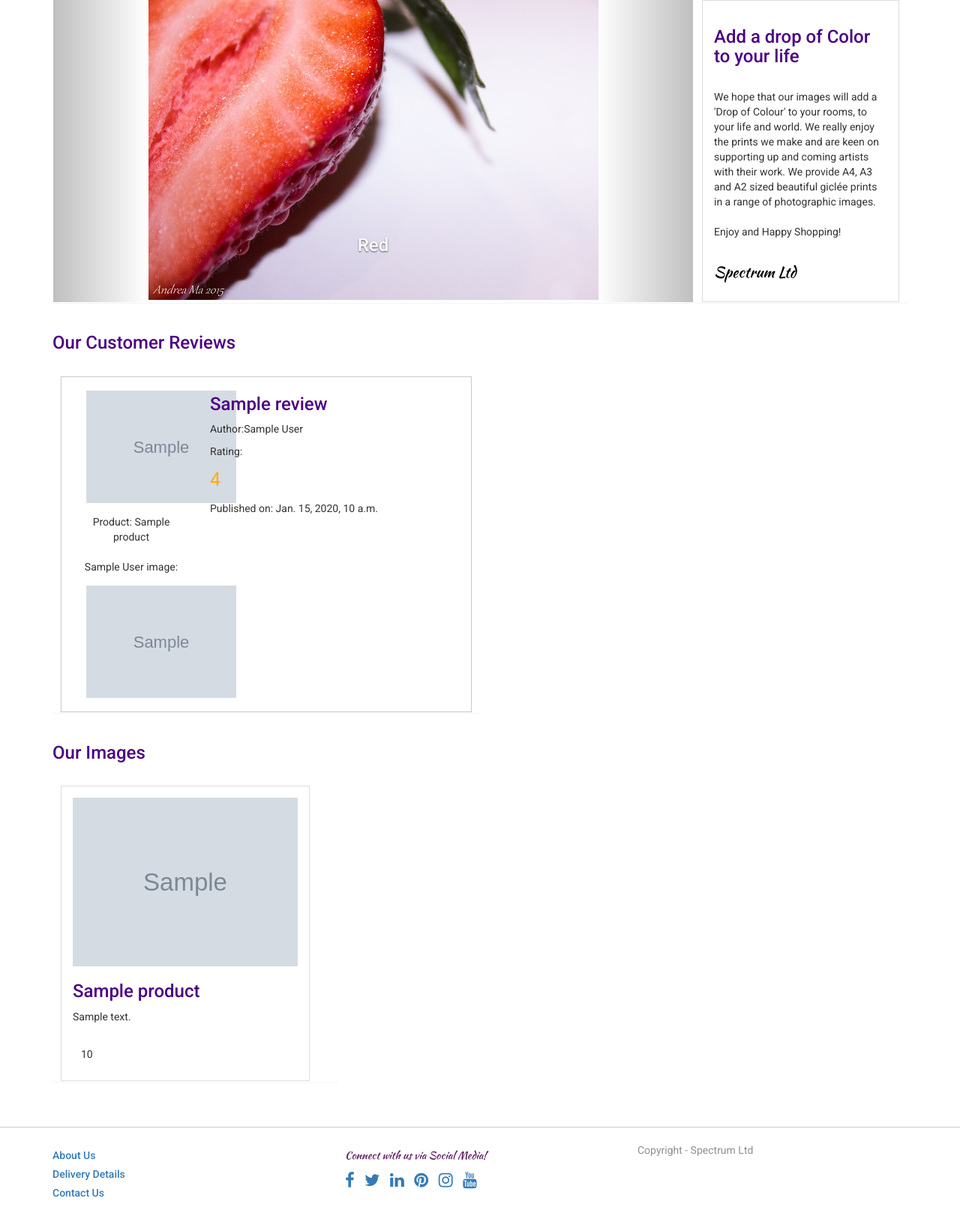
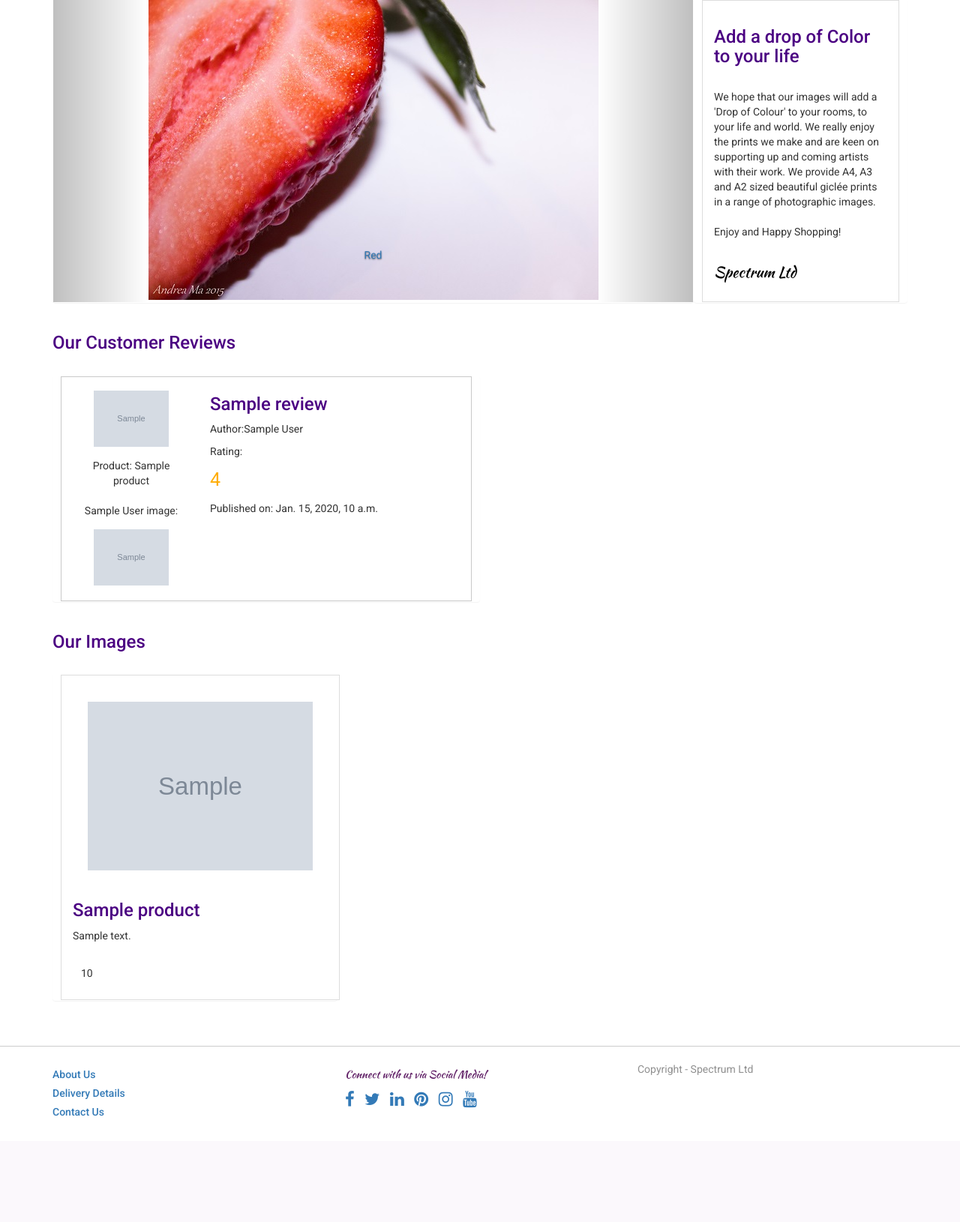
Before and after one commit to Andreaytm/spectrum, a Django app: template home/templates/index.html in a window 1280 px wide. Shown: the part 91-1721 px from the top of the page at 75% size. After the commit the page ends 1580 px from the top, so only its background shows below. Run offline with Django 3.2, Linux system fonts and the light colour scheme; the template is opened without the code that fills it: most values are stand-ins (such as "Sample title", 1, 10 or a date in 2020); grey boxes marked "Sample" are stand-in pictures; some libraries are stand-ins or nearby versions; some web fonts are replaced.

Commit message:
Update image file in profile and search function in products and index additional links

```diff
--- a/home/templates/index.html
+++ b/home/templates/index.html
@@ -9,37 +9,37 @@
                 <figure class="carousel-image item active">
                     <img class="carousel-img"  src="{% static 'images/strawberry.jpg' %}" alt="strawberry">
                     <div class="carousel-caption">
-                        <h3>Red</h3>
+                        <a href="{% url 'filter_product_by_red' %}" class="filter-caption">Red</a>
                     </div>
                 </figure>
                 <figure class="carousel-image item">
                     <img class="carousel-img" src="{% static 'images/birdofparadise.jpg' %}" alt="birdofparadise">
                     <div class="carousel-caption">
-                        <h3>Orange</h3>
+                        <a href="{% url 'filter_product_by_orange' %}" class="filter-caption">Orange</a>
                     </div>
                 </figure>
                 <figure class="carousel-image item">
                     <img class="carousel-img" src="{% static 'images/sunflower.jpg' %}" alt="sunflower">
                     <div class="carousel-caption">
-                        <h3>Yellow</h3>
+                        <a href="{% url 'filter_product_by_yellow' %}" class="filter-caption">Yellow</a>
                     </div>
                 </figure>
                 <figure class="carousel-image item">
                     <img class="carousel-img" src="{% static 'images/cacti.jpg' %}" alt="cacti">
                     <div class="carousel-caption">
-                        <h3>Green</h3>
+                        <a href="{% url 'filter_product_by_green' %}" class="filter-caption">Green</a>
                     </div>
                 </figure>
                 <figure class="carousel-image item">
                     <img class="carousel-img" src="{% static 'images/palmtree.jpg' %}" alt="palm tree">
                     <div class="carousel-caption">
-                        <h3>Blue</h3>
+                        <a href="{% url 'filter_product_by_blue' %}" class="filter-caption">Blue</a>
                     </div>
                 </figure>
                 <figure class="carousel-image item">
                     <img class="carousel-img" src="{% static 'images/bauhinia.jpg' %}" alt="bauhinia">
                     <div class="carousel-caption">
-                        <h3>Purple</h3>
+                        <a href="{% url 'filter_product_by_purple' %}" class="filter-caption">Purple</a>
                     </div>
                 </figure>
             </div>
@@ -74,7 +74,7 @@
 <div class= "container-fluid row row-flex">
     {% for review in review %}
     <div class="col-xs-12 col-sm-12 col-md-6 col-lg-6 display panel panel-default">
-        <div class="review-panel">
+        <div class="review-panel-index">
             <div class="col-xs-8 col-sm-6 col-md-5 col-lg-4 text-center">
                 <img class="review-product-index" src="{{ MEDIA_URL }}{{ review.product.image }}" alt="review product image">
                 <div class="boldtext">Product: {{ review.product }}</div>
--- a/search/views.py
+++ b/search/views.py
@@ -5,6 +5,8 @@
 
 def do_search(request):
     products = Product.objects.filter(description__icontains=request.GET['q'])
+    products = Product.objects.filter(name__icontains=request.GET['q'])
+    products = Product.objects.filter(tags__icontains=request.GET['q'])
     return render(request, "products.html", {"products": products})
 
 
--- a/static/css/custom.css
+++ b/static/css/custom.css
@@ -1,10 +1,8 @@
 @import url('https://fonts.googleapis.com/css?family=Kaushan+Script');
-@import url('https://fonts.googleapis.com/css?family=Exo:100,200,300,400,500,600,700|Roboto:100,200,300,400,500,600,700');
+@import url('https://fonts.googleapis.com/css?family=Roboto:100,200,300,400,500,600,700');
 
 /* ----------------------------------Headings & Nav*/
-
 /* navbar */
-
 .navbar {
     background-image:linear-gradient(to right, #000 20%, #ff0000, #ffad00, #ffff00, #14ff00, #0033ff, #1d9ce5, #8d0999, #ffffff);
     background-image:-webkit-linear-gradient(to right, #000 20%, #ff0000, #ffad00, #ffff00, #14ff00, #0033ff, #1d9ce5, #8d0999, #ffffff);
@@ -16,29 +14,23 @@
 }
 
 /* dropdown nav menu */
-
 .dropdown-menu {
     background-color: #000;
 }
-
 .dropdown-menu li a {
     color: #c9c9c9;
 }
-
 .navbar-default .navbar-brand {
-    font-family: 'Kaushan Script', cursive;
+    font-family: 'Kaushan Script', cursive, sans-serif;
     font-size: 30px;
 }
-
 nav {
-    font-family: 'Kaushan Script', cursive;
+    font-family: 'Kaushan Script', cursive, sans-serif;
 }
-
 h1, h2 {
     color: black;
-    font-family: 'Kaushan Script', cursive;
+    font-family: 'Kaushan Script', cursive, sans-serif;
 }
-
 .bold-text{
     font-weight: bold;
 }
@@ -52,7 +44,6 @@
     background-image: none;
     border: none;
 }
-
 .search-input {
     margin: 0 10px;
     height: 30px;
@@ -61,28 +52,23 @@
 }
 
 /* ----------------------------------Special Paddings/Margins/Text*/
-
 .signature {
     font-family: 'Kaushan Script', cursive;
     color: black;
     font-size: 20px;
 
 }
-
 h3 {
     color: indigo;
 }
-
 body {
-    font-family: Roboto;
+    font-family: 'Roboto', sans-serif;
     padding-top: 60px;
     font-size: 14px;
 }
-
 .accountform {
     padding-top: 20px;
 }
-
 .badge {
     padding-left: 9px;
     padding-right: 9px;
@@ -100,26 +86,21 @@
     border-top: 1px solid #ccc;
     color: #909090;
 }
-
 .uppercase general-sub:hover {
      text-decoration: none;
 }
-
 .soc-link {
    font-size: 25px;
 }
-
 .soc-links-title {
     color: #622268;
-    font-family: 'Kaushan Script', cursive;
+    font-family: 'Kaushan Script', cursive, sans-serif;
 }
-
 .footer-details{
     text-decoration: none;
 }
 
 /* ----------------------------------toTopBtn*/
-
 #toTopBtn {
     float: right;
     font-size: 35px;
@@ -133,15 +114,12 @@
 	border-radius: 20px;
 	z-index: 50;
 }
-
 #toTopBtn:hover {
 	color: indigo;
 }
 
 /* ----------------------------------Hover.css*/
-
 /* navbar */
-
 .navbar-default .navbar-toggle:hover,
 .navbar-default .navbar-toggle:focus,
 .navbar-default .navbar-nav .open a,
@@ -152,53 +130,50 @@
     background-color: rgba(0, 0, 0, 0.1);
     font-weight: bold;
 }
-
 .hvr-soc-link-red:hover {
    color:#ff0000;
 }
-
 .hvr-soc-link-orange:hover {
     color:#ffad00;
 }
-
 .hvr-soc-link-yellow:hover {
     color:#ffff00;
 }
-
 .hvr-soc-link-green:hover {
     color:#14ff00;
 }
-
 .hvr-soc-link-indigo:hover {
     color:#622268;
 }
-
 .hvr-soc-link-violet:hover {
     color:#ee9ef5;
 }
 
 /* ----------------------------------Carousel*/
-
 img {
     margin: 0 auto;
     padding: 0;
 }
-
-.carousel-caption h3 {
+a .filter-caption {
     color: white;
+    font-family: 'Roboto', sans-serif;
+    font-size: 40px ;
+    text-decoration: none;
 }
-
 #carousel-index {
 	width: 100%;
 	max-height: 400px;
+	overflow: hidden;
+}
+.carousel-img{
+    height: auto;
+    width: auto;
 }
 
 /* ----------------------------------Profile*/
-
 .order-profile-info{
     margin: 20px;
 }
-
 .panel-body-profile {
     height: 100%;
     border: 1px solid #ddd;
@@ -206,50 +181,33 @@
 }
 
 /* ----------------------------------Products*/
-.review-product-index,
-.review-product-detail,
-.review-product,
-.product-profile,
-.product {
-    background-size: contain;
-    background-position: center center;
-    background-repeat: no-repeat;
-    margin: 0 auto;
-}
-
 .product-profile,
 .product {
     width: 200px;
     height: auto;
 }
-
 .product-description {
     min-height: 40px;
 }
-
 .row-flex {
     display: flex;
     flex-wrap: wrap;
     margin-top: 30px;
 }
-
 .panel-default {
     border-color: transparent;
     padding: 0 10px;
 }
-
 .panel-body {
     height: 100%;
     border: 1px solid #ddd;
     display: inline-grid;
 }
 
-/* sort products menu */
-
+/* sort & filter products menu */
 .dropdown {
     list-style-type: none;
 }
-
 .filter-color {
     float: right;
     display: inline-flex;
@@ -259,51 +217,41 @@
     margin: auto 1px;
     text-align: center;
 }
-
 .filter-color:hover {
     color: white;
     font-weight: bold;
 }
-
 .red.filter-color {
     background: red;
 }
-
 .orange.filter-color {
     background: orange;
 }
-
 .yellow.filter-color {
     background: yellow;
 }
-
 .green.filter-color {
     background: green;
 }
-
 .blue.filter-color {
     background: blue;
 }
-
 .pink.filter-color {
     background: pink;
 }
-
 .purple.filter-color {
     background: purple;
 }
-
 .white.filter-color {
     background: white;
     color: black;
 }
-
 .black.filter-color {
     background: black;
 }
 
 /* ----------------------------------Review*/
-
+.review-panel-index,
 .review-panel {
     border: 1px solid #c9c9c9;
     display: flex;
@@ -312,29 +260,23 @@
     word-wrap: break-word;
     flex-wrap: wrap;
 }
-
 .review-product-index,
 .review-product {
-    height: 150px;
-    width: auto;
+    width: 150px;
+    height: auto;
     margin: 15px;
 }
-
 .review-product-detail {
-    height: 180px;
-    width: auto;
-    margin: 15px;
+    width: 180px;
+    height: auto;
 }
-
 .rating {
     font-size: 25px;
     color: #ffad00;
 }
-
 .review-text {
     word-wrap: break-word;
 }
-
 /*search reviews*/
 .filter-btn {
     height: 30px;
@@ -346,7 +288,6 @@
     background-color: black;
     border-radius: 0px;
 }
-
 select {
     height: 30px;
     float: left;
@@ -354,141 +295,108 @@
     color: white;
     border: none;
 }
-
 input[type="file"] {
     height: auto;
 }
-
 .form-control {
     margin-bottom: 20px;
 }
 
 /* ----------------------------------Checkout*/
-
 #stripe-error-message {
     color: red;
     font-weight: bold;
 }
 
 /*mobile------------------*/
-
 .navbar-default .navbar-collapse,
 .navbar-default .navbar-form {
     border: none;
 }
-
 .navbar-default .navbar-toggle {
     border-color: white;
 }
 
 /* ---------------------------------------------Media Queries*/
-
-
 /*------------------------ lg= large desktop/laptop */
 @media(min-width:1200px) {
-
     /* products */
     .product-profile,
     .product,
     .product {
         width: 300px;
+        margin: 20px;
     }
-
+    /*Reviews*/
+    .review-product-index,
+    .review-product {
+        width: 100px;
+    }
     .review-product-detail {
         width: 250px;
+        margin: 15px;
     }
-
-    .product-description {
-        min-height: 40px;
+    .review-panel-index {
+        min-height: 300px
     }
-
-    .row-flex {
-        display: flex;
-        flex-wrap: wrap;
-        margin-top: 30px;
-    }
-
-    .panel-default {
-        border-color: transparent;
-        padding: 0 10px;
-    }
-
-    .panel-body {
-        height: 100%;
-        border: 1px solid #ddd;
-        display: inline-grid;
-    }
-
-    /* sort products menu */
-    .dropdown {
-        list-style-type: none;
-    }
-
-    /*Carousel*/
-
-    img {
-        margin: 0 auto;
-        padding: 0;
-    }
-
-    .carousel-caption h3 {
-        color: white;
-    }
-
-    #carousel-index {
-    	margin: 0 auto;
-    	width: 100%;
-    	max-height: 400px;
-    	overflow: hidden;
+    .review-panel {
+        min-height: 500px
     }
     /*Footer*/
-
     .soc-link {
        font-size: 22px;
     }
-
     /*toTopBtn*/
-
     #toTopBtn {
         font-size: 40px;
     	right: 50px;
     }
+
 }
+
 /*------------------------ md =landscape tablets med desktop & iPad landscape*/
-
 @media(min-width:992px) and (max-width:1199px) {
-
     #toTopBtn {
     	right: 100px;
     }
-
     /*Footer*/
     .soc-link {
        font-size: 25px;
     }
-
+    /*Reviews*/
+    .review-product-index,
+    .review-product {
+        width: 100px;
+        margin: 15px;
+    }
     .review-product-detail {
-        height: 130px;
+        width: 180px;
+        margin: 15px;
     }
-
+    .review-panel-index{
+        min-height: 300px
+    }
+    .review-panel {
+        min-height: 500px
+    }
 }
 
 /*------------------------ sm =tablet & small desktop & iPad portrait*/
-
-@media(min-width:769px) and (max-width:991px) and (max-width:767px) {
-
+@media(min-width:768px) and (max-width:991px) and (max-width:767px) {
     #toTopBtn {
     	right: 100px;
     }
-
     /*Footer*/
-
     .soc-link {
        font-size: 25px;
     }
-
+    /*Reviews*/
     .review-product-detail {
-        height: 180px;
+        width: 180px;
+        margin: 15px;
     }
-
+    /* carousel */
+    #carousel-index {
+        padding: 30% 0;
+    }
 }
```
Also changed, not shown: accounts/templates/profile.html (+6 -9 lines), spectrum/.~c9_invoke_gIkzjo.py (deleted, +0 -178 lines).
